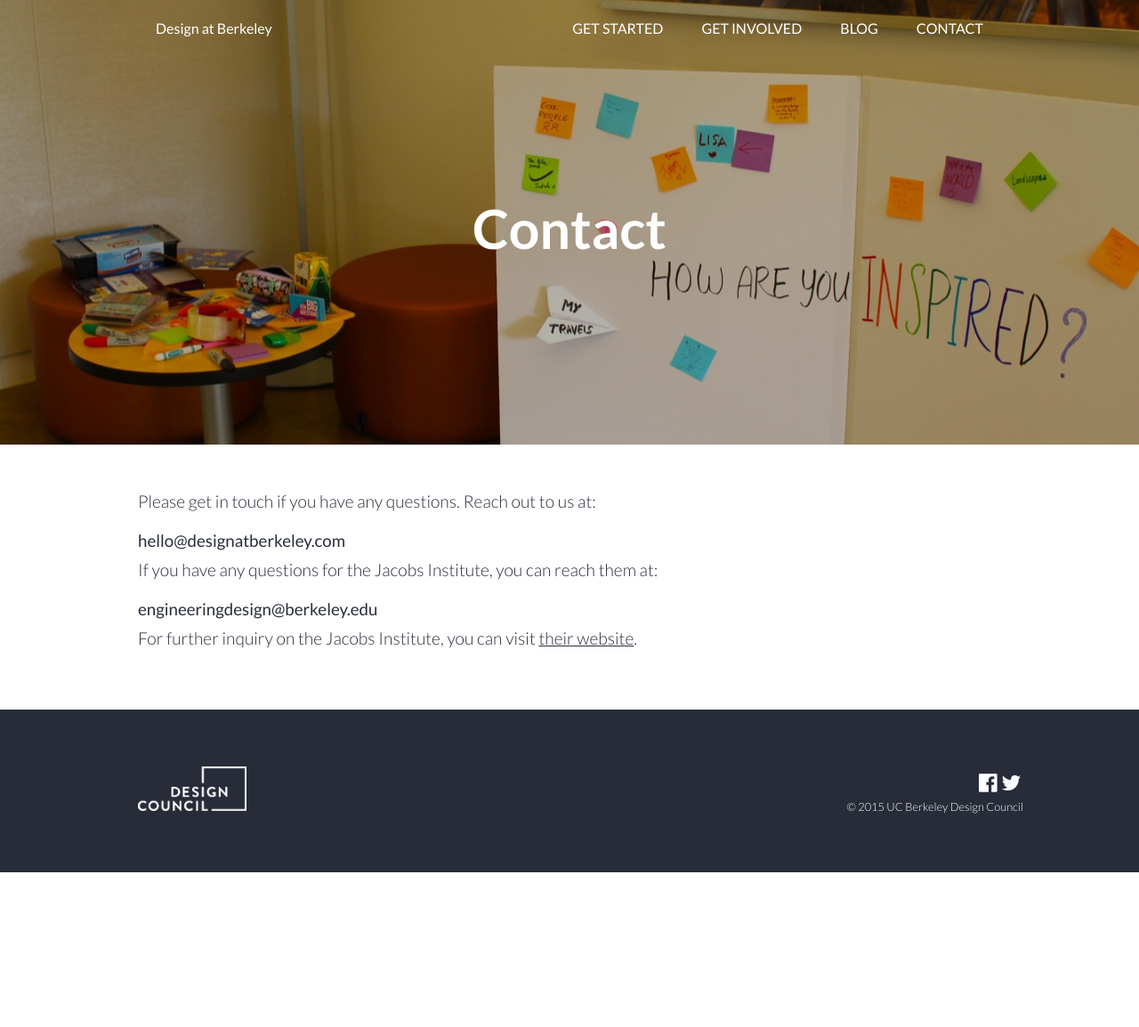
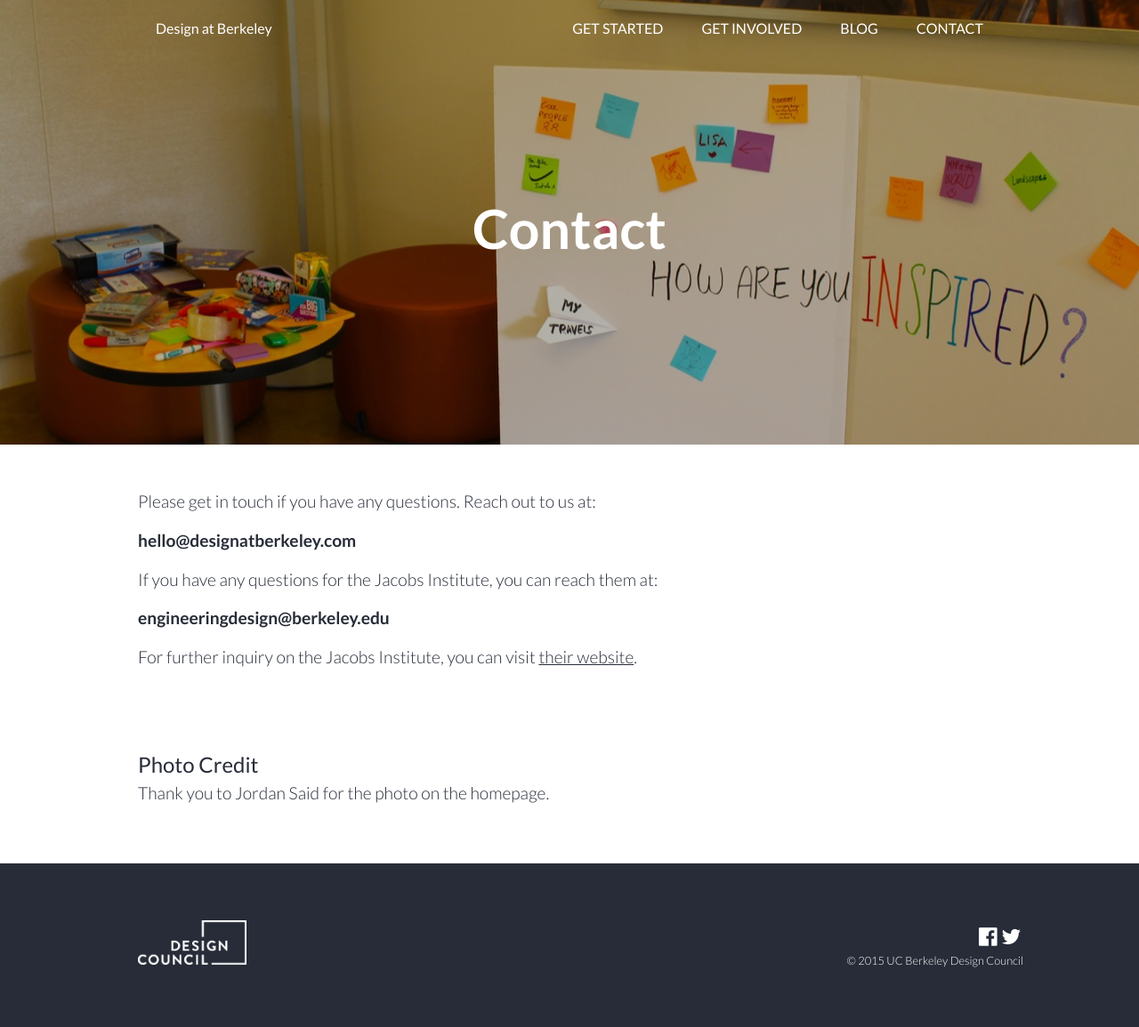
Before and after one commit to alexsg/designatberkeley, a Jekyll site: the page built from contact.md, in a window 1280 px wide. Shown: the whole page at 89% size. Built offline with Jekyll 4.4.1, drawn with Linux system fonts in a browser that asks for light colours; nearby versions of some CDN libraries; before the commit the page ends 981 px from its top, so only the background shows below that.

Commit message:
updated contact page and added photo credit

```diff
--- a/contact.md
+++ b/contact.md
@@ -7,10 +7,15 @@ published: true
 
 Please get in touch if you have any questions. Reach out to us at:
 
-###hello@designatberkeley.com
+**hello@designatberkeley.com**
 
 If you have any questions for the Jacobs Institute, you can reach them at:
 
-###engineeringdesign@berkeley.edu
+**engineeringdesign@berkeley.edu**
 
 For further inquiry on the Jacobs Institute, you can visit [their website](http://engineeringdesign.berkeley.edu/).
+
+<br /><br />
+
+####Photo Credit
+Thank you to Jordan Said for the photo on the homepage.
```
